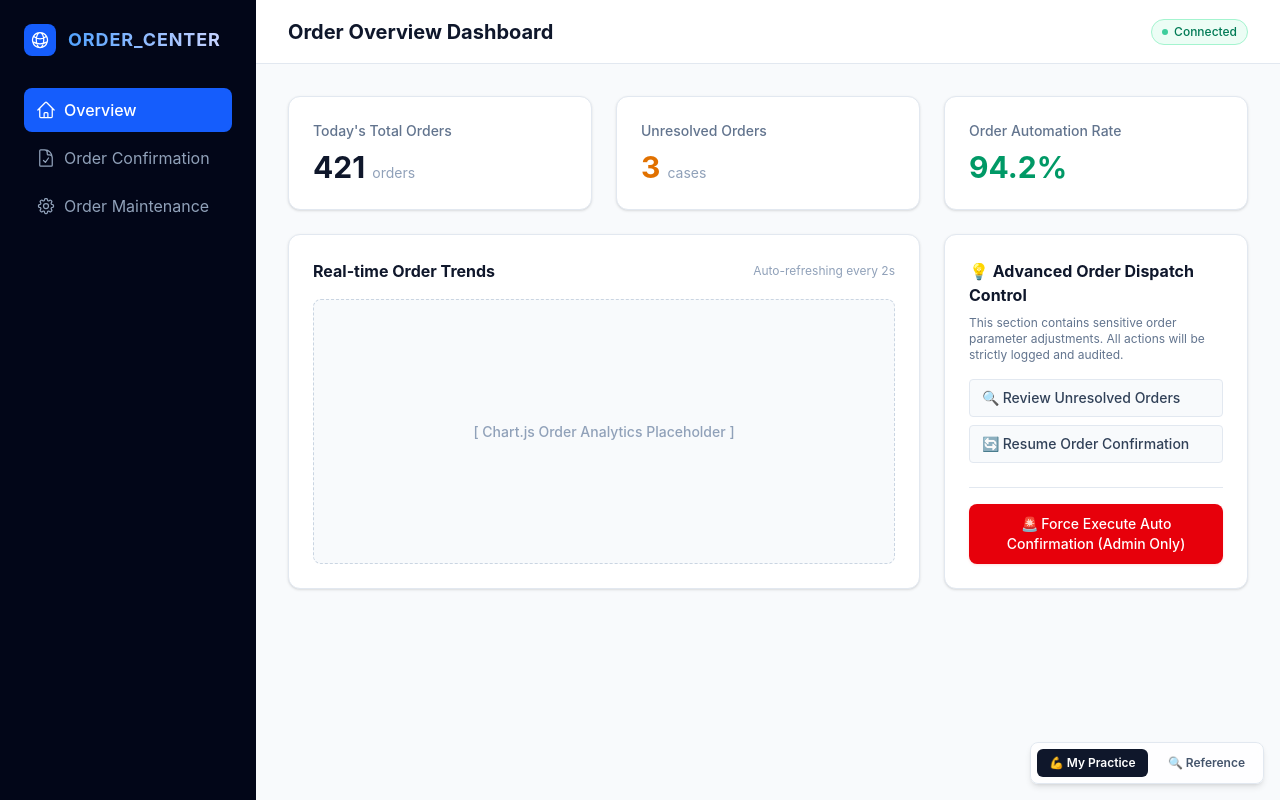
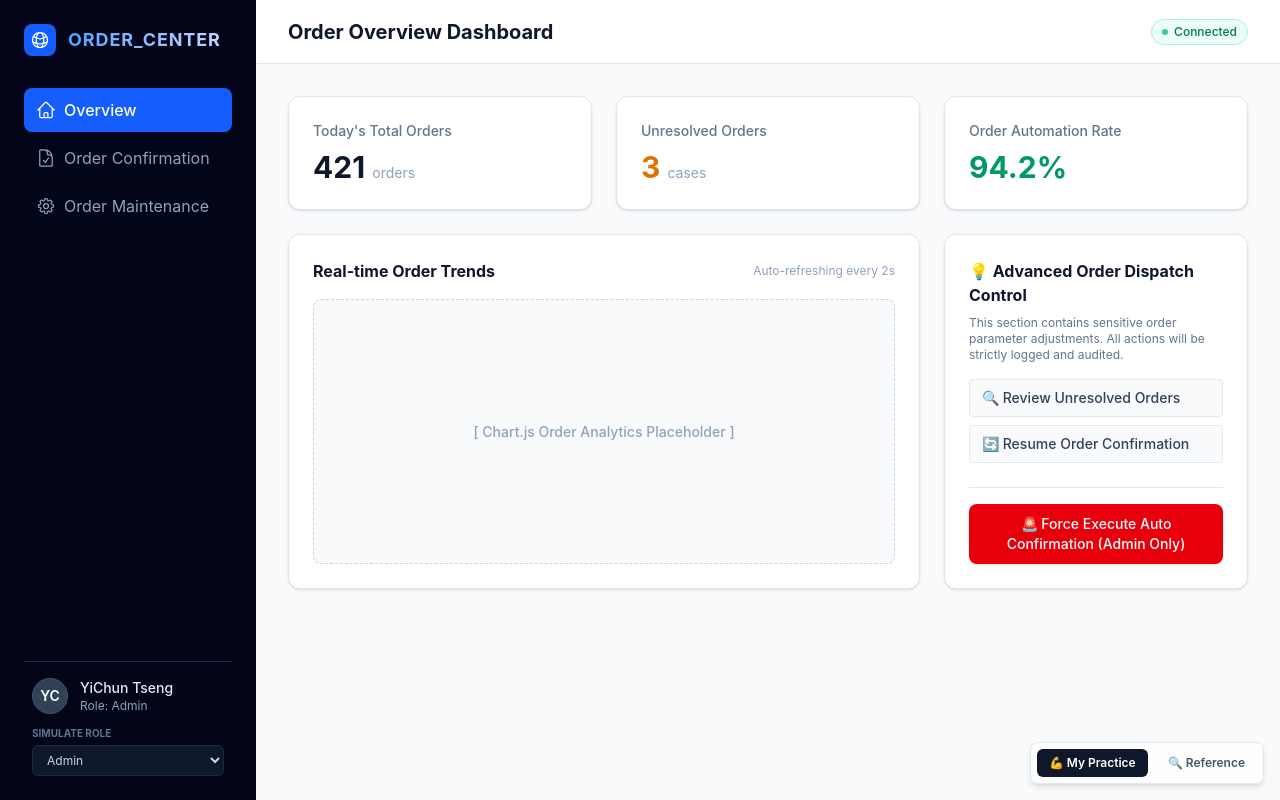
Before and after one commit to twinkle8s/enterprise-dashboard, a React (Vite) app: page / in a window 1280 px wide. Built offline with nearby package versions, Linux system fonts and the light colour scheme.

Commit message:
feat: finalize layout and client-side role simulation functionality

```diff
--- a/src/MyDashboard.tsx
+++ b/src/MyDashboard.tsx
@@ -1,3 +1,4 @@
+import { useState } from "react";
 import {
   Cog8ToothIcon,
   DocumentCheckIcon,
@@ -6,10 +7,14 @@ import {
 } from "./components/Icons";
 
 export default function MyDashboard() {
+  const [currentRole, setCurrentRole] = useState<"admin" | "user" | "guest">(
+    "admin",
+  );
+
   return (
     <div className="flex min-h-screen w-full bg-slate-50 text-slate-800 font-sans">
       {/* Left Sidebar */}
-      <aside className="w-64 bg-slate-950 text-white p-6">
+      <aside className="w-64 bg-slate-950 text-white flex flex-col justify-between p-6">
         <div>
           {/* Application Logo & Name */}
           <div className="flex items-center-safe gap-3 mb-8">
@@ -20,6 +25,7 @@ export default function MyDashboard() {
               ORDER_CENTER
             </div>
           </div>
+
           {/* Navigation */}
           <nav className="space-y-1">
             <a
@@ -51,7 +57,35 @@ export default function MyDashboard() {
             </a>
           </nav>
         </div>
+
         {/* Bottom User Info & Role Switcher */}
+        <div className="border-t border-slate-800 pt-4 space-y-3">
+          <div className="flex items-center-safe gap-3 px-2">
+            <div className="h-9 w-9 rounded-full bg-slate-700 flex items-center justify-center text-sm font-semibold border border-slate-600">
+              YC
+            </div>
+            <div>
+              <p className="text-sm font-medium text-slate-200">YiChun Tseng</p>
+              <p className="text-xs text-slate-400 capitalize">
+                Role: {currentRole}
+              </p>
+            </div>
+          </div>
+          <div className="px-2">
+            <label className="block text-[10px] uppercase text-slate-500 font-bold mb-1">
+              SIMULATE ROLE
+            </label>
+            <select
+              value={currentRole}
+              onChange={(e) => setCurrentRole(e.target.value as never)}
+              className="w-full bg-slate-900 border border-slate-800 text-xs rounded-md px-2.5 py-1.5 text-slate-300 focus:outline-none focus:border-blue-500 transition-all"
+            >
+              <option value="admin">Admin</option>
+              <option value="user">User</option>
+              <option value="guest">Guest</option>
+            </select>
+          </div>
+        </div>
       </aside>
 
       {/* Right Main Content */}
@@ -142,9 +176,18 @@ export default function MyDashboard() {
               </div>
 
               <div className="mt-6 pt-4 border-t border-slate-200">
-                <button className="w-full bg-red-600 hover:bg-red-700 text-white font-medium text-sm py-2.5 px-4 rounded-lg shadow-sm shadow-red-100 transition-all">
-                  🚨 Force Execute Auto Confirmation (Admin Only)
-                </button>
+                {currentRole === "admin" ? (
+                  <button className="w-full bg-red-600 hover:bg-red-700 text-white font-medium text-sm py-2.5 px-4 rounded-lg shadow-sm shadow-red-100 transition-all">
+                    🚨 Force Execute Auto Confirmation (Admin Only)
+                  </button>
+                ) : (
+                  <button
+                    disabled
+                    className="w-full bg-slate-100 text-slate-400 font-medium text-sm py-2.5 px-4 rounded-lg cursor-not-allowed border border-slate-200 transition-all"
+                  >
+                    🔒 Action Locked (Insufficient Permissions)
+                  </button>
+                )}
               </div>
             </div>
           </section>
```
